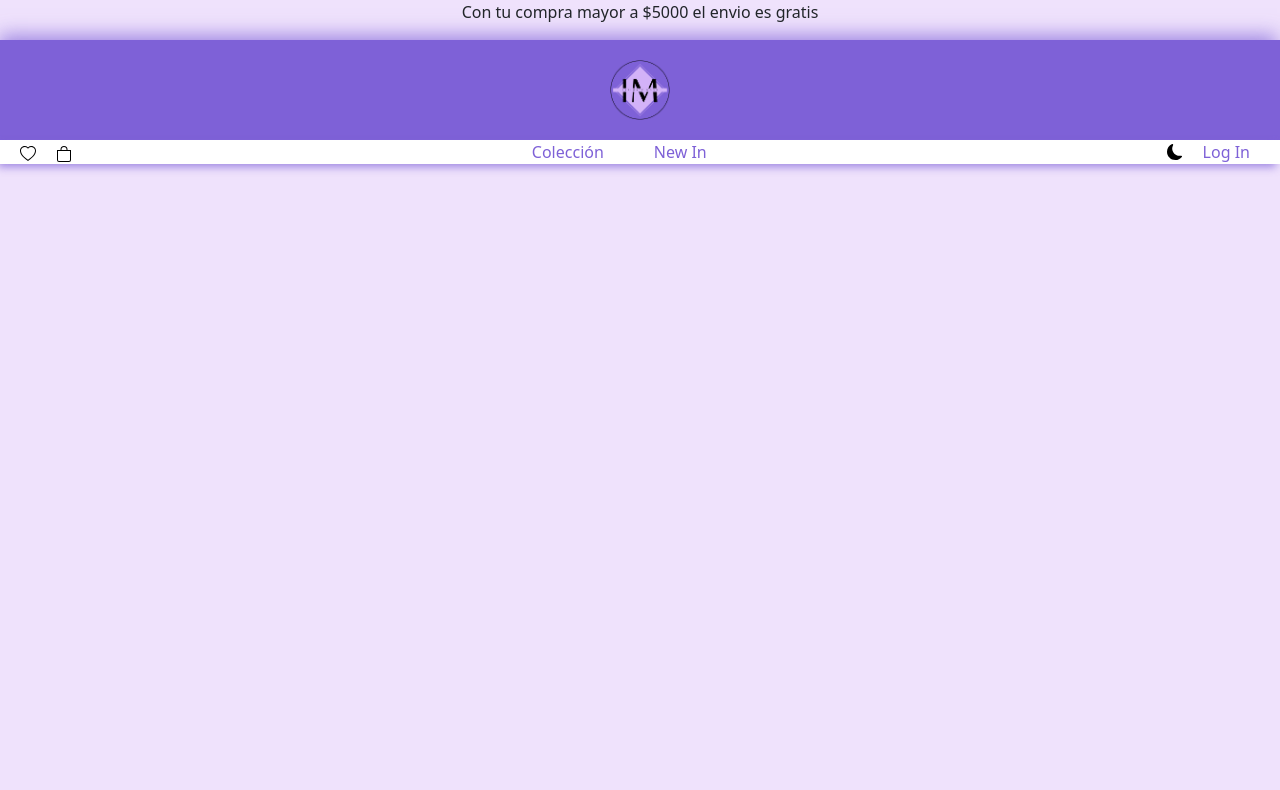
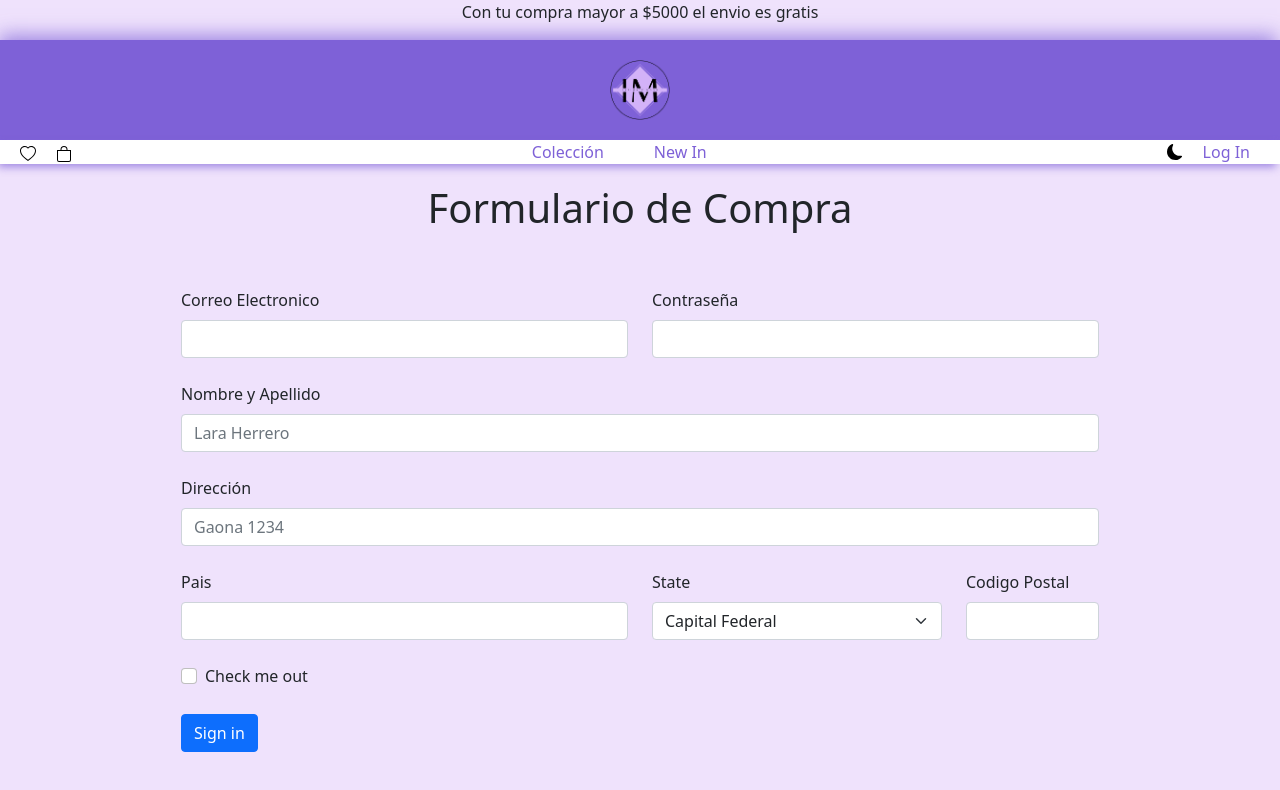
Before and after one commit to fflorenciaferrari/sunflower, a website: page pages/compra.html in a window 1280 px wide. Drawn offline with nearby package versions, Linux system fonts and the light colour scheme.

Commit message:
agregue formulario en index compra

```diff
--- a/pages/compra.html
+++ b/pages/compra.html
@@ -59,6 +59,57 @@
 
 </header>
 
+<main>
+    <h1 class="form">Formulario de Compra</h1>
+    <!-- formulario de compra -->
+    <div class="container-fluid col-12 d-flex justify-content-center ">
+    <form class="row g-4 w-75 my-4 ">
+            <div class="col-md-6">
+            <label for="inputEmail4" class="form-label">Correo Electronico</label>
+            <input type="email" class="form-control" id="inputEmail4">
+            </div>
+            <div class="col-md-6">
+            <label for="inputPassword4" class="form-label">Contraseña</label>
+            <input type="password" class="form-control" id="inputPassword4">
+            </div>
+            <div class="col-12">
+            <label for="inputAddress" class="form-label">Nombre y Apellido</label>
+            <input type="text" class="form-control" id="inputAddress" placeholder="Lara Herrero">
+            </div>
+            <div class="col-12">
+            <label for="inputAddress2" class="form-label">Dirección</label>
+            <input type="text" class="form-control" id="inputAddress2" placeholder="Gaona 1234">
+            </div>
+            <div class="col-md-6">
+            <label for="inputCity" class="form-label">Pais</label>
+            <input type="text" class="form-control" id="inputCity">
+            </div>
+            <div class="col-md-4">
+            <label for="inputState" class="form-label">State</label>
+            <select id="inputState" class="form-select">
+                <option selected>Capital Federal</option>
+                <option>CABA</option>
+                <option>Buenos Aires</option>
+            </select>
+            </div>
+            <div class="col-md-2">
+            <label for="inputZip" class="form-label">Codigo Postal</label>
+            <input type="text" class="form-control" id="inputZip">
+            </div>
+            <div class="col-12">
+            <div class="form-check">
+                <input class="form-check-input" type="checkbox" id="gridCheck">
+                <label class="form-check-label" for="gridCheck">
+                Check me out
+                </label>
+            </div>
+            </div>
+            <div class="col-12">
+            <button type="submit" class="btn btn-primary">Sign in</button>
+            </div>
+        </form>
+    </div>
+</main>
 
 
     <!-- bootstrap scripts -->
```
